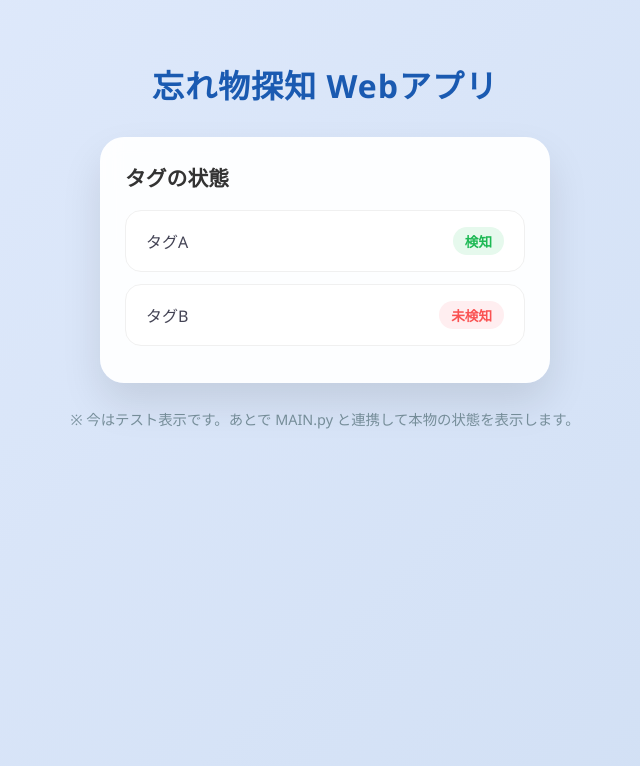
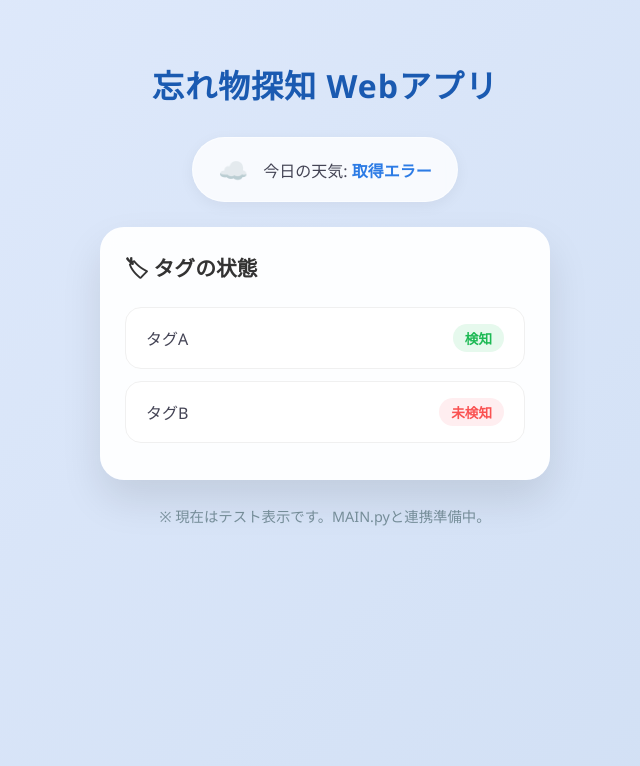
Before and after one commit to DoE029/SOTUKEN, a Flask app: page / in a window 1280 px wide. Shown: the top 766 px of the page, without its empty margins (315-955 px from the left). Run offline with Flask 3, Linux system fonts and the light colour scheme; a database or web service that is not in the repository returns one stand-in record (values such as "Sample title"); data that the repository does not hold is empty.

Commit message:
webアプリで天気を表示するコード

```diff
--- a/webapp2/app.py
+++ b/webapp2/app.py
@@ -1,24 +1,28 @@
-# Flask を使った Web アプリの基本コード
+from flask import Flask, render_template
+import requests
 
-from flask import Flask, render_template
-
-# Flask アプリ本体を作成
-# __name__ は「このファイルが実行されている場所」を Flask に教えるためのもの
 app = Flask(__name__)
 
-# -------------------------------
-# ルートURL（"/"）にアクセスしたときの処理
-# -------------------------------
+def get_weather():
+    try:
+        # 気象庁のAPI（例として東京都: 130000）から取得
+        url = "https://www.jma.go.jp/bosai/forecast/data/forecast/130000.json"
+        response = requests.get(url)
+        data = response.json()
+
+        # 最初の予報エリアの情報を抽出
+        weather_text = data[0]['timeSeries'][0]['areas'][0]['weathers'][0]
+        # 簡略化（長すぎる場合があるため）
+        weather_simple = weather_text.split('　')[0]
+        return weather_simple
+    except:
+        return "取得エラー"
+
 @app.route("/")
 def home():
-    # templates/index.html を表示する
-    return render_template("index.html")
+    weather = get_weather()
+    # 天気情報を index.html に渡す
+    return render_template("index.html", weather=weather)
 
-# -------------------------------
-# Flask アプリを起動する部分
-# -------------------------------
 if __name__ == "__main__":
-    # host="0.0.0.0" → 他の端末（スマホやPC）からもアクセス可能
-    # port=5000 → Webアプリのポート番号
-    # debug=True → コードを変更すると自動で再起動してくれる（開発中に便利）
     app.run(host="0.0.0.0", port=5000, debug=True)
--- a/webapp2/static/style.css
+++ b/webapp2/static/style.css
@@ -102,3 +102,39 @@
     box-shadow: 0 20px 40px rgba(0, 0, 0, 0.1);
     box-sizing: border-box; /* パディングを含めたサイズ計算にする（はみ出し防止） */
 }
+
+
+.weather-card {
+    background: rgba(255, 255, 255, 0.8);
+    backdrop-filter: blur(5px);
+    padding: 15px 25px;
+    border-radius: 50px; /* 丸いカプセル型 */
+    margin-bottom: 25px;
+    display: flex;
+    align-items: center;
+    gap: 15px;
+    box-shadow: 0 4px 15px rgba(0, 0, 0, 0.05);
+    border: 1px solid rgba(255, 255, 255, 0.5);
+}
+
+.weather-icon {
+    font-size: 1.5rem;
+}
+
+.weather-text {
+    font-size: 1rem;
+    color: #445;
+}
+
+.weather-text strong {
+    color: #2c7be5;
+}
+
+/* スマホ対応：天気カードの幅調整 */
+@media (max-width: 480px) {
+    .weather-card {
+        width: 90%;
+        box-sizing: border-box;
+        justify-content: center;
+    }
+}
--- a/webapp2/templates/index.html
+++ b/webapp2/templates/index.html
@@ -1,28 +1,22 @@
-<!-- templates/index.html -->
-
 <!DOCTYPE html>
 <html>
 <head>
     <meta charset="UTF-8">
     <meta name="viewport" content="width=device-width, initial-scale=1.0">
     <title>忘れ物探知アプリ</title>
-
-    <!-- static フォルダの style.css を読み込む -->
-    <link rel="stylesheet" href="../static/style.css">
+    <link rel="stylesheet" href="{{ url_for('static', filename='style.css') }}">
 </head>
 
 <body>
     <h1>忘れ物探知 Webアプリ</h1>
 
-    <!-- ここからタグ状態表示エリア -->
+    <div class="weather-card">
+        <span class="weather-icon">☁️</span>
+        <span class="weather-text">今日の天気: <strong>{{ weather }}</strong></span>
+    </div>
+
     <section class="tag-status">
-        <h2>タグの状態</h2>
-
-        <!--
-            今はまだ MAIN.py とつないでいないので、
-            とりあえず「ダミーデータ（仮の情報）」を表示する。
-            あとでここを「本物のデータ」に差し替える。
-        -->
+        <h2>🏷 タグの状態</h2>
         <ul>
             <li>
                 <span>タグA</span>
@@ -33,15 +27,8 @@
                 <span class="status out">未検知</span>
             </li>
         </ul>
-        <!--
-        <ul>
-            <li>タグA <span>在室</span></li>
-            <li>タグB <span style="color: #e74c3c;">不在</span></li>
-            <li>タグC <span>在室</span></li>
-        </ul>
-        -->
     </section>
 
-    <p>※ 今はテスト表示です。あとで MAIN.py と連携して本物の状態を表示します。</p>
+    <p>※ 現在はテスト表示です。MAIN.pyと連携準備中。</p>
 </body>
 </html>
```
